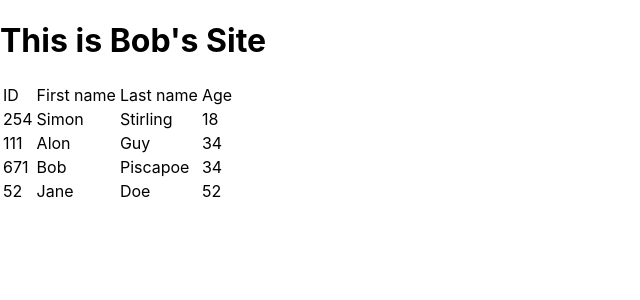
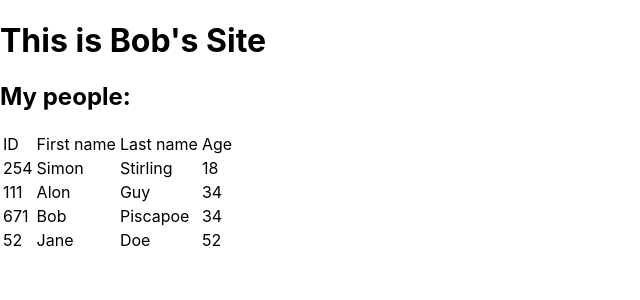
Before and after one commit to Simonsbs/D290323ER, a React (Create React App) app in the folder React/myapp2/: page / in a window 1280 px wide. Shown: the top 300 px of the page, without its empty margins (0-640 px from the left). Built offline with nearby package versions, Linux system fonts and the light colour scheme.

Commit message:
created row component

```diff
--- /dev/null
+++ b/React/myapp2/src/Components/MyDataRow.js
@@ -0,0 +1,12 @@
+function MyDataRow({person}){
+    return(
+        <tr key={person.id}>
+            <td>{person.id}</td>
+            <td>{person.fName}</td>
+            <td>{person.lName}</td>
+            <td>{person.age}</td>
+        </tr>
+    );
+}
+
+export default MyDataRow
--- a/React/myapp2/src/Components/MyDataTable.js
+++ b/React/myapp2/src/Components/MyDataTable.js
@@ -1,3 +1,5 @@
+import MyDataRow from "./MyDataRow";
+
 const listOfPeople = [
     {id: 254, fName: "Simon", lName: "Stirling", age: 18},
     {id: 111, fName: "Alon", lName: "Guy", age: 34},
@@ -5,7 +7,7 @@ const listOfPeople = [
     {id: 52, fName: "Jane", lName: "Doe", age: 52},
 ];
 
-function displayLineForPerson(person){
+/*function displayLineForPerson(person){
     return (
         <tr key={person.id}>
             <td>{person.id}</td>
@@ -14,11 +16,12 @@ function displayLineForPerson(person){
             <td>{person.age}</td>
         </tr>
     );
-}
+}*/
 
 function MyDataTable() {
     return (
         <>
+            <h2>My people:</h2>
             <table>
                 <thead>
                     <tr>
@@ -30,7 +33,7 @@ function MyDataTable() {
                 </thead>
                 <tbody>
                     {/* {listOfPeople.map(displayLineForPerson)} */}
-                    {
+                    {/*
                         listOfPeople.map((person) => (
                             <tr key={person.id}>
                                 <td>{person.id}</td>
@@ -39,7 +42,10 @@ function MyDataTable() {
                                 <td>{person.age}</td>
                             </tr>
                         ))
-                    }
+                        */}
+                        {
+                            listOfPeople.map((person) => (<MyDataRow person={person}/>))
+                        }
                 </tbody>
             </table>
         </>
```
Also changed, not shown: React/myapp2/src/App.js (+4 -4 lines).
